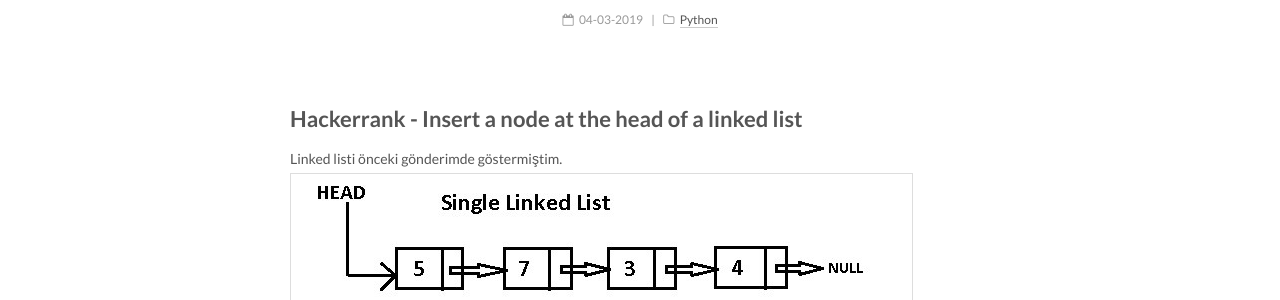
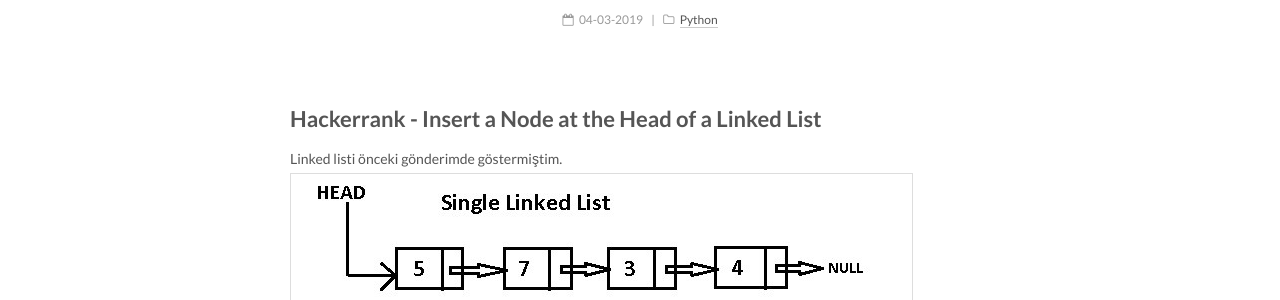
Before and after one commit to sergenp/sergenp.github.io, a Jekyll site: the page built from _posts/2019-03-04-hackerrank-node-at-head.md, in a window 1280 px wide. Shown: the part 311-611 px from the top of the page. Built offline with Jekyll 4.4.1, drawn with Linux system fonts in a browser that asks for light colours; a script that is not in the unit is left out.

```diff
--- a/_posts/2019-03-04-hackerrank-node-at-head.md
+++ b/_posts/2019-03-04-hackerrank-node-at-head.md
@@ -6,7 +6,7 @@ tags:
   - algoritma
 title: Hackerrank - Insert a Node at the Head of a Linked List
 ---
-##  Hackerrank - Insert a node at the head of a linked list
+##  Hackerrank - Insert a Node at the Head of a Linked List
 
 Linked listi önceki gönderimde göstermiştim.
 ![linked_list.jpeg]({{site.baseurl}}/images/linked_list/linked_list.jpeg)
```
